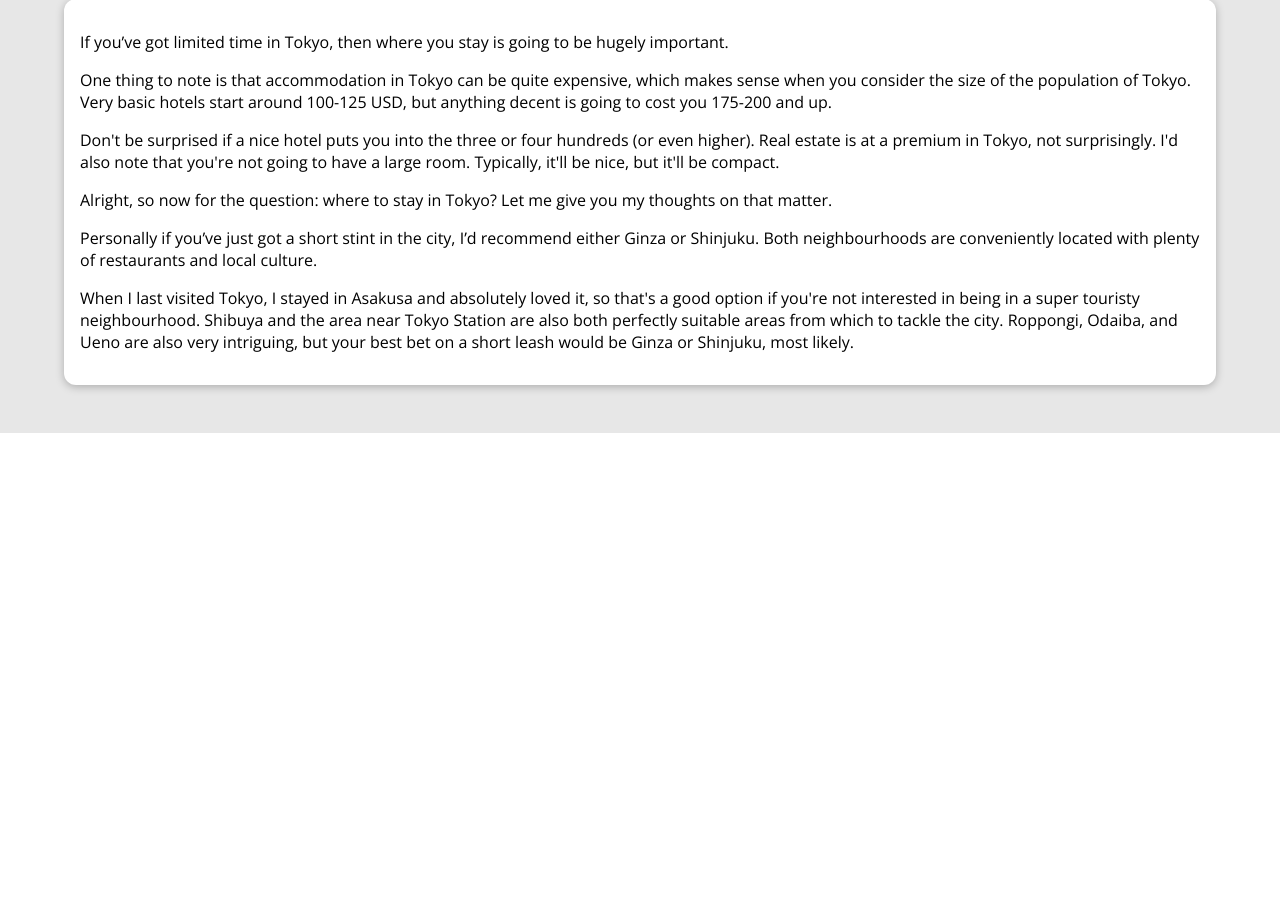
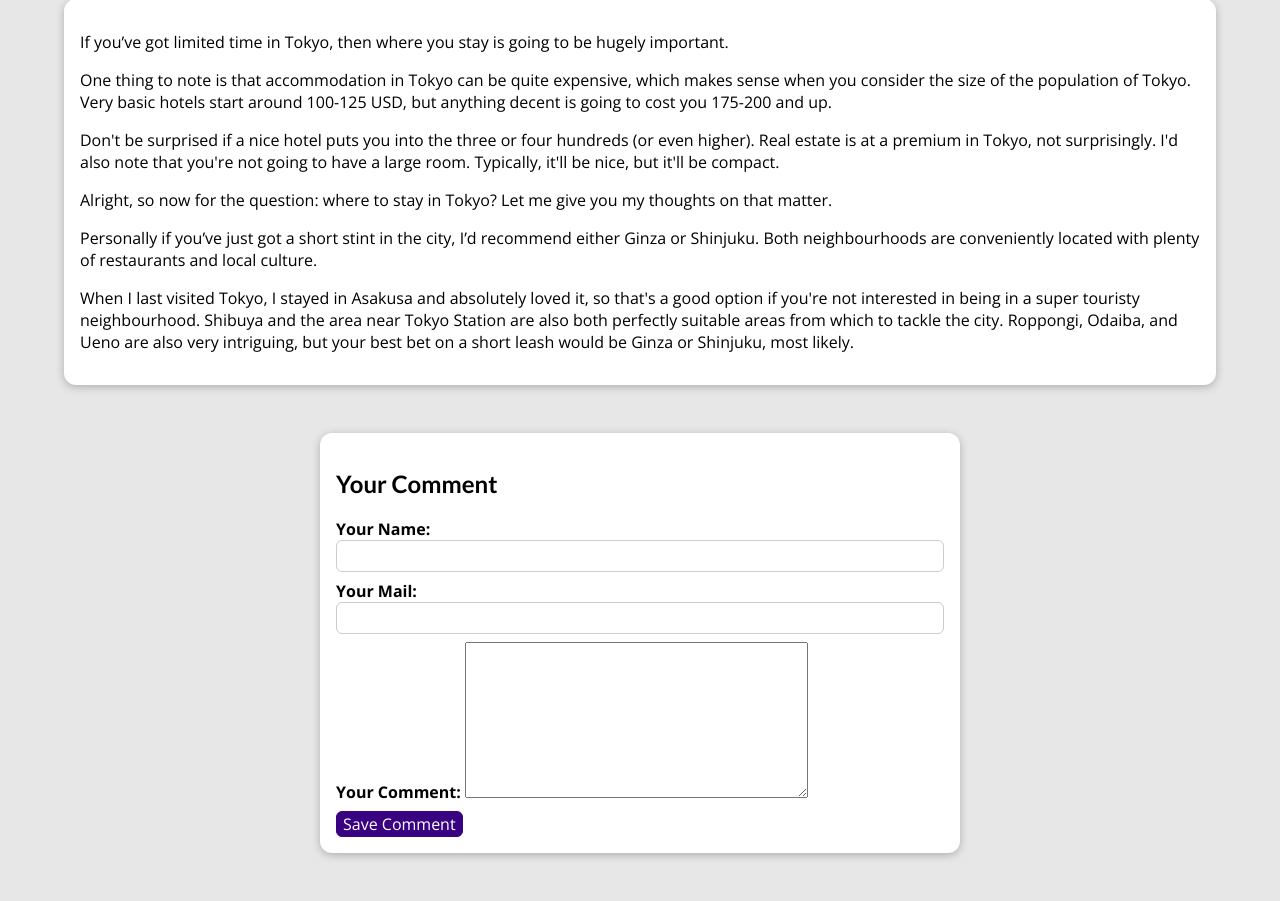
Before and after one commit to rassh15/Python_practice, a Django app: a page that uses Django/mysite/template/post-details.html in a window 1280 px wide. Shown: the part 529-1430 px from the top of the page. Before the commit the page ends 962 px from the top, so only its background shows below. Run offline with Django 4.2, Linux system fonts and the light colour scheme; data comes from the database, SQL or seed files in the repository; both versions use the stored data as it was after the commit.

Commit message:
implement in blogsite

```diff
--- /dev/null
+++ b/Django/mysite/mblog/forms.py
@@ -0,0 +1,13 @@
+from django import forms
+
+from .models import Comment
+
+class CommentForm(forms.ModelForm):
+    class Meta:
+        model = Comment
+        exclude = ['post']
+        labels = {
+            "user_name" : "Your Name",
+            "user_email" : "Your Mail",
+            "text" : "Your Comment"
+        }
--- a/Django/mysite/mblog/models.py
+++ b/Django/mysite/mblog/models.py
@@ -30,3 +30,11 @@ class Post(models.Model):
 
     def __str__(self) -> str:
         return f"{self.title} {self.author}"
+
+class Comment(models.Model):
+    user_name = models.CharField(max_length=100)
+    user_email = models.EmailField()
+    text = models.TextField(max_length=300)
+    post = models.ForeignKey(
+        "Post",
+        related_name="comments", on_delete=models.CASCADE)
--- a/Django/mysite/mblog/views.py
+++ b/Django/mysite/mblog/views.py
@@ -3,6 +3,7 @@ from django.shortcuts import render , get_object_or_404
 from matplotlib.style import context
 from .models import Post
 from django.views.generic import ListView, DetailView
+from .forms import CommentForm
 
 # Create your views here.
 
@@ -33,6 +34,7 @@ class PostDetailView(DetailView):
     def get_context_data(self, **kwargs):
         context = super().get_context_data(**kwargs)
         context["post_tags"] = self.object.tags.all()
+        context['comment_form'] = CommentForm()
         return context
 
 
--- a/Django/mysite/static/post-detail.css
+++ b/Django/mysite/static/post-detail.css
@@ -73,3 +73,44 @@ body {
   padding: 0.5rem 1rem;
   border-radius: 8px;
 }
+
+#comment-form{
+  margin: 3rem auto;
+  width: 90%;
+  max-width: 40rem;
+  border-radius: 12px;
+  background-color: white;
+  box-shadow: 0 2px 8px rgba(0, 0, 0, 0.25);
+  padding: 1rem;
+}
+
+#comment-form button{
+  font: inherit;
+  background-color: #390281;
+  color: white;
+  border: 1px solid #390281;
+  paddings: 0.5rem 1.5 rem;
+  border-radius: 6px;
+  cursor: pointer;
+}
+
+#comment-form buton:hover,
+#comment-form button:active{
+  background-color: #390281;
+  border-color: #4f0ba7;
+}
+
+.form-control{
+  font-weight: bold;
+  margin-bottom: 0.5rem;
+  display: block;
+}
+.form-control input,
+.form-controltextarea{
+  display: block;
+  width: 100%;
+  font: inherit;
+  padding: 0.25rem;
+  border-radius: 6px;
+  border: 1px solid #ccc;
+}
--- a/Django/mysite/template/post-details.html
+++ b/Django/mysite/template/post-details.html
@@ -30,8 +30,20 @@ My Blog
         <p>
             {{identified_post.content | linebreaks}}
         </p>
+    </main>
+    <section id="comment-form">
+        <h2> Your Comment </h2>
+        <form >
+                {% for form_field in comment_form %}
 
-
-    </main>
+                    <div class="form-control">
+                        {{ form_field.label_tag }}
+                        {{ form_field }}
+                        {{ form_field.errors}}
+                    </div>
+                {% endfor %}
+                <button> Save Comment </button>
+        </form>
+    </section>
 
 {% endblock %}
```
Also changed, not shown: Django/mysite/db.sqlite3, Django/mysite/mblog/migrations/0005_comment.py (added).
